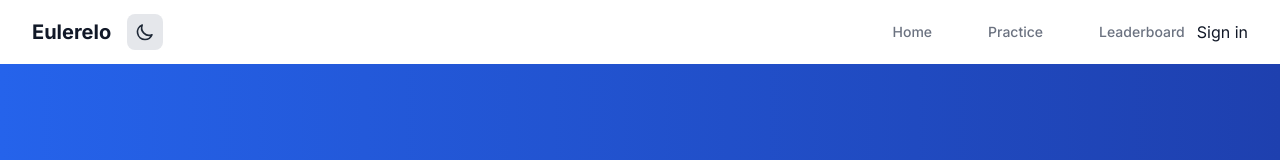
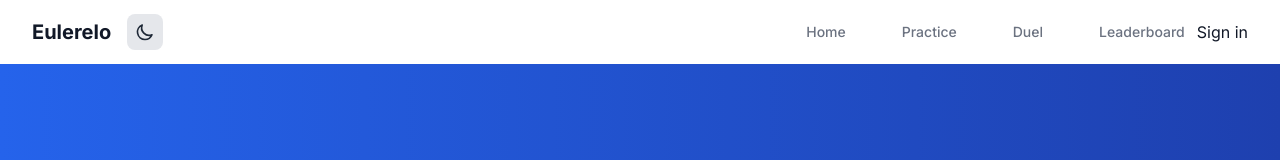
Before and after one commit to isaacchacko/eulerelo, a Next.js app: page / in a window 1280 px wide. Shown: the top 160 px of the page. Built offline with nearby package versions, Linux system fonts and the light colour scheme; no server answers.

Commit message:
added duel to navbar

```diff
--- a/src/components/navbar.tsx
+++ b/src/components/navbar.tsx
@@ -99,6 +99,12 @@ export default function Navbar() {
                 className="text-gray-500 dark:text-gray-300 hover:text-gray-900 dark:hover:text-white px-3 py-2 rounded-md text-sm font-medium"
               >
                 Practice
+              </Link>
+              <Link
+                href="/duel"
+                className="text-gray-500 dark:text-gray-300 hover:text-gray-900 dark:hover:text-white px-3 py-2 rounded-md text-sm font-medium"
+              >
+               Duel
               </Link>
               <Link
                 href="/leaderboard"
```
